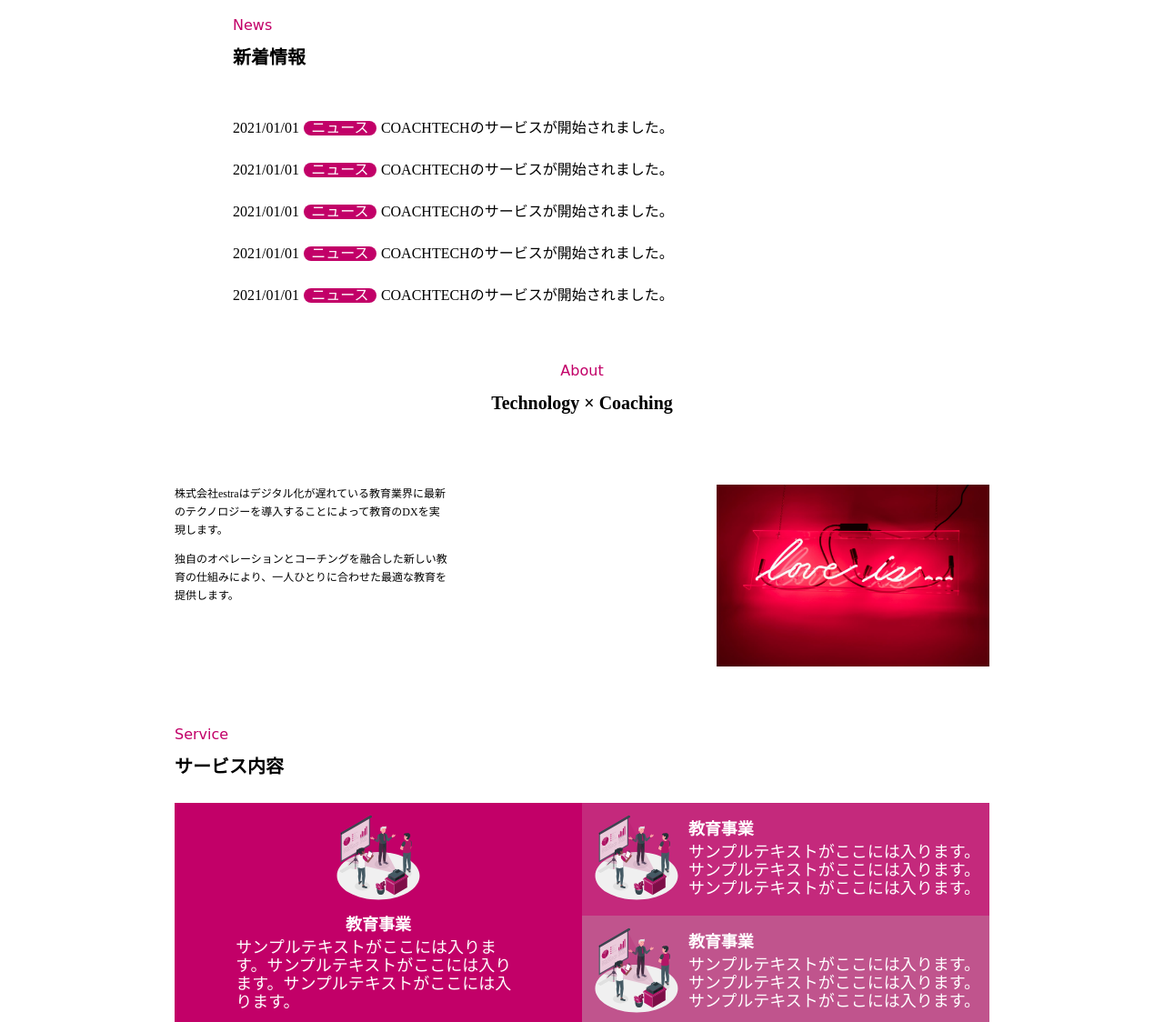
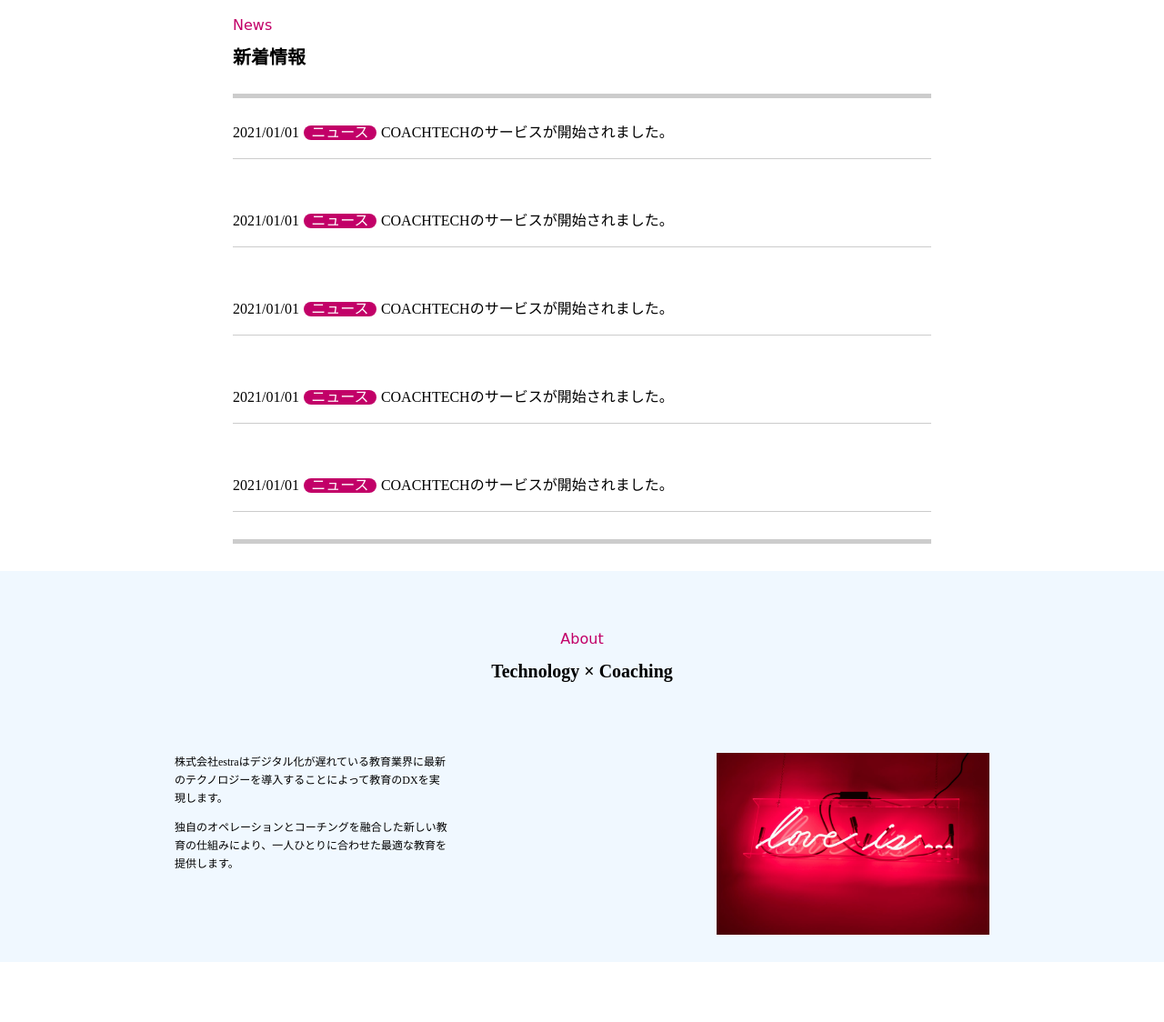
Before and after one commit to nepia973250/20221028makino, a plain HTML site: page index.html in a window 1280 px wide. Shown: the part 587-1711 px from the top of the page at 91% size. Drawn offline with Linux system fonts and the light colour scheme; a web font is replaced by a local one.

Commit message:
second-commit

```diff
--- a/CSS/style.css
+++ b/CSS/style.css
@@ -94,15 +94,20 @@ h2{
 }
 
 .news_ul{
-  margin-top: 30px;
+  margin: 30px auto;
   display: flex;
   flex-direction: column;
+  border-bottom: solid 5px #ccc;
+  border-top: solid 5px #ccc;
 }
 
 .news_ttl{
-  margin: 30px auto 0 0;
+  margin: 30px auto 30px 0;
   display: flex;
-  justify-content: space-between;
+  justify-content: left;
+  border-bottom: solid 1px #ccc;
+  padding-bottom: 20px;
+  width: 100%;
 }
 
 .news_tag{
@@ -116,13 +121,18 @@ h2{
 }
 
 .about{
+  background-color: aliceblue;
+  padding-bottom: 30px;
+
+}
+
+.about_back{
   margin: 0 auto;
   width: 70%;
   display: flex;
   flex-direction: column;
   text-align: center;
 }
-
 
 .about_right{
   width:300px;
@@ -249,6 +259,8 @@ h2{
   flex-direction: column;
   align-items: center;
   padding-bottom: 20px;
+  border-bottom-right-radius: 15px;
+  border-bottom-left-radius: 15px;
 }
 
 .blog_title2{
--- a/index.html
+++ b/index.html
@@ -76,6 +76,7 @@
         </ul>
       </section>
       <section class="about">
+      <div class="about_back">
         <p class="about_top">About</p>
         <h2 class="about_title">Technology × Coaching</h2>
         <div class="about_bottom">
@@ -86,6 +87,7 @@
           <img src="img/about.jpg" class="about_right
           ">
         </div>
+      </div>
       </section>
       <section class="service">
         <p class="service_top
```
